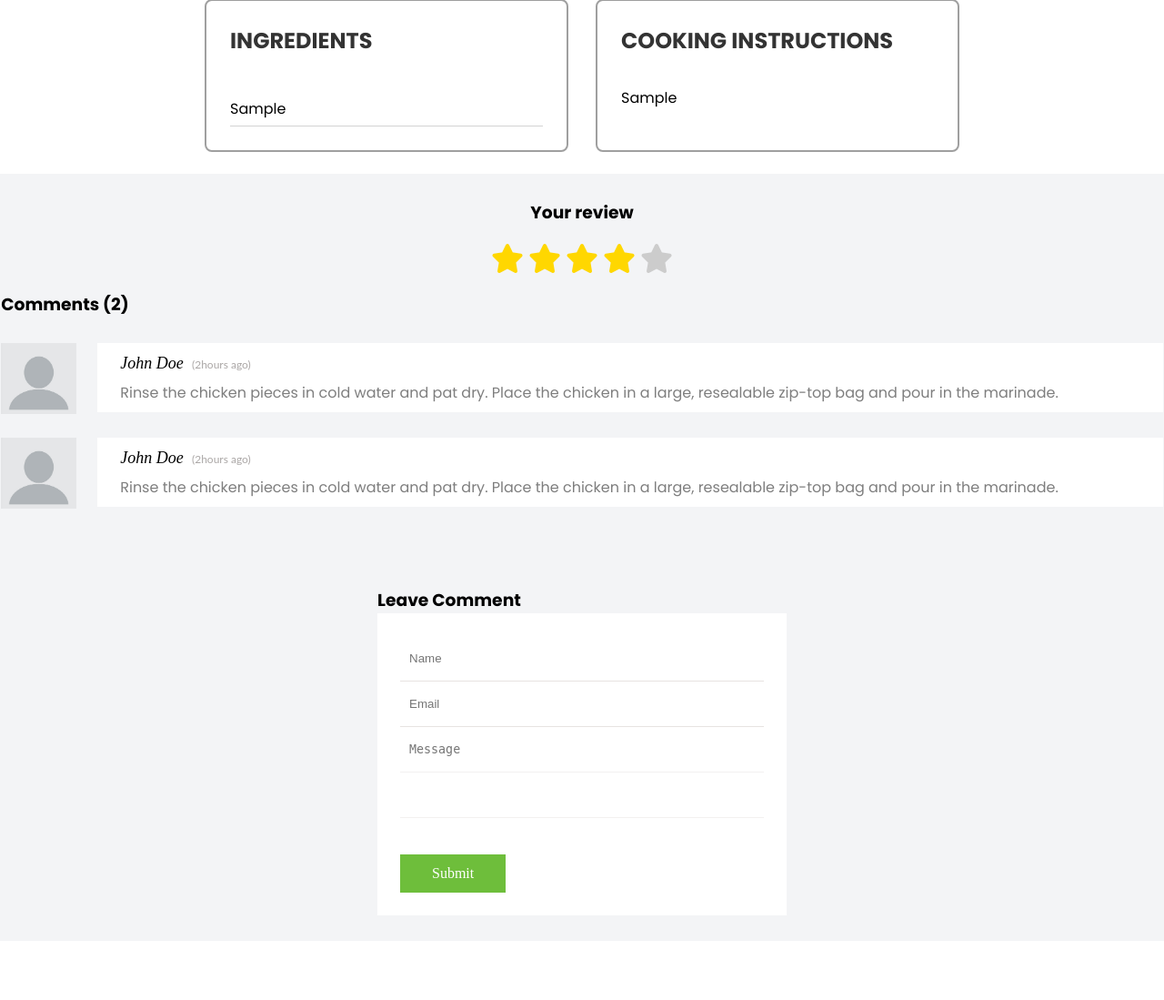
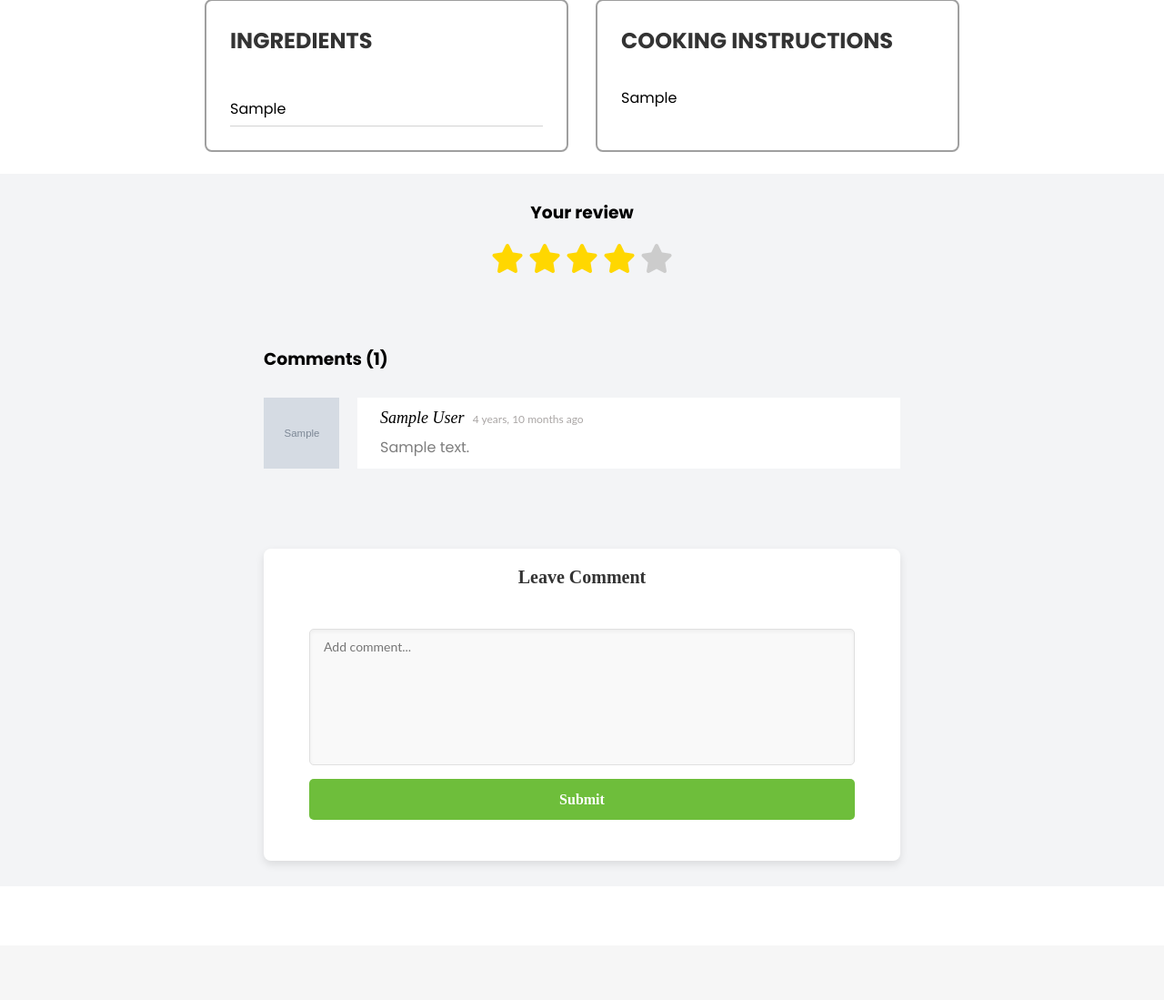
Before and after one commit to dmtr26666/MuscleFuel, a Django app: page /recipes/1/ in a window 1280 px wide. Shown: the part 804-1903 px from the top of the page at 91% size. After the commit the page ends 1755 px from the top, so only its background shows below. Run offline with Django 5.2, Linux system fonts and the light colour scheme; a user stored in the database is signed in; tables that the repository leaves empty hold one stand-in row (values such as "Sample post"); grey boxes marked "Sample" are stand-in pictures; some libraries are stand-ins or nearby versions.

Commit message:
chore: add comments functionality

```diff
--- a/MuscleFuel/recipes/models.py
+++ b/MuscleFuel/recipes/models.py
@@ -73,8 +73,8 @@ class Comment(models.Model):
 
     text = models.TextField(max_length=300)
     date_time_of_publication = models.DateTimeField(auto_now_add=True)
-    to_recipe = models.ForeignKey(to=Recipe, on_delete=models.CASCADE)
-    user = models.ForeignKey(to=UserModel, on_delete=models.CASCADE)
+    to_recipe = models.ForeignKey(to=Recipe, on_delete=models.CASCADE, related_name='comments')
+    user = models.ForeignKey(to=UserModel, on_delete=models.CASCADE, related_name='comments')
 
 
 class SavedRecipe(models.Model):
--- a/MuscleFuel/recipes/urls.py
+++ b/MuscleFuel/recipes/urls.py
@@ -9,6 +9,7 @@ urlpatterns = [
         path('', views.RecipeDetailsView.as_view(), name='recipe-details'),
         path('submit-review/', views.RecipeReviewSubmit.as_view(), name='submit-review'),
         path('toggle-favourite/', views.toggle_favorite, name='toggle-favourite'),
+        path('submit-comment/', views.comment_functionality, name='submit-comment'),
     ])),
     path('add-recipe/', views.RecipeAddView.as_view(), name='recipe-add')
 ]
--- a/MuscleFuel/recipes/views.py
+++ b/MuscleFuel/recipes/views.py
@@ -1,6 +1,7 @@
 from django.contrib.auth.decorators import login_required
 from django.contrib.auth.mixins import LoginRequiredMixin
 from django.db.models import Avg
+from django.db.transaction import commit
 from django.shortcuts import get_object_or_404, redirect
 from django.urls import reverse_lazy
 from django.views import View
@@ -8,7 +9,7 @@ from django.views.generic import ListView, DetailView, FormView, CreateView
 from django_filters.views import FilterView
 
 from MuscleFuel.recipes.filters import RecipeFilter
-from MuscleFuel.recipes.forms import ReviewForm, RecipeCreationForm
+from MuscleFuel.recipes.forms import ReviewForm, RecipeCreationForm, CommentForm
 from MuscleFuel.recipes.models import Recipe, Review, SavedRecipe
 
 
@@ -61,6 +62,8 @@ class RecipeDetailsView(DetailView):
 
         self.object.is_saved = self.object.favourited_by.filter(user=self.request.user).exists()
 
+        context['comments'] = self.object.comments.all()
+
         return context
 
 class RecipeReviewSubmit(LoginRequiredMixin, View):
@@ -101,12 +104,27 @@ class RecipeAddView(LoginRequiredMixin, CreateView):
 
 @login_required
 def toggle_favorite(request, pk):
-    recipe = get_object_or_404(Recipe, pk=pk)
-
     if request.POST:
+        recipe = get_object_or_404(Recipe, pk=pk)
         favorite, created = SavedRecipe.objects.get_or_create(user=request.user, to_recipe=recipe)
 
         if not created:
             favorite.delete()
 
     return redirect('recipe-details', pk=pk)
+
+
+@login_required
+def comment_functionality(request, pk):
+    if request.POST:
+        recipe = get_object_or_404(Recipe, pk=pk)
+        comment_form = CommentForm(request.POST)
+
+        if comment_form.is_valid():
+            comment = comment_form.save(commit=False)
+
+            comment.to_recipe = recipe
+            comment.user = request.user
+            comment.save()
+
+    return redirect('recipe-details', pk=pk)
--- a/MuscleFuel/settings.py
+++ b/MuscleFuel/settings.py
@@ -54,6 +54,7 @@ INSTALLED_APPS = [
     'django_filters',
     'cloudinary',
     'cloudinary_storage',
+    'django.contrib.humanize',
 
 ] + PROJECT_MADE_APPS
 
--- a/static/styles/recipe-details.css
+++ b/static/styles/recipe-details.css
@@ -228,12 +228,16 @@
 }
 
 .recipe-comments {
+    margin-top: 60px;
     margin-bottom: 60px;
+    max-width: 700px;
+    width: 100%;
 }
 .recipe-comments ul li {
-      clear: both;
-      margin-bottom: 28px;
-      margin-top: 28px;
+    display: flex;
+    align-items: flex-start;
+    margin-bottom: 28px;
+    margin-top: 28px;
 }
 .recipe-comments ul li ul {
     margin-left: 107px;
@@ -257,11 +261,9 @@
       color: #aaa6a5;
 }
 .recipe-comments .avatar {
-    float: left;
-    margin-right: 23px;
-    margin-bottom: 23px;
-    width: 83px;
+    flex: 0 0 83px;
     height: 78px;
+    margin-right: 20px;
 }
 .recipe-comments .avatar img {
     width: 100%;
@@ -270,9 +272,14 @@
 }
 
 .recipe-comments .comment {
+    flex: 1;
     background-color: #ffffff;
     overflow: hidden;
     padding: 10px 25px;
+    min-height: 78px;
+    box-sizing: border-box;
+    max-width: 600px;
+    width: 100%;
 }
 .recipe-comments .comment p {
     color: #7e7e7e;
@@ -300,50 +307,66 @@
     color: #000000;
 }
 .comment-form {
-    max-width: 450px;
+    max-width: 700px;
     width: 100%;
+    margin: 0 auto;
+    background-color: #ffffff;
+    padding: 20px 25px;
+    border-radius: 8px;
+    box-shadow: 0px 4px 10px rgba(0, 0, 0, 0.1);
 }
-.comment-form input,
+
+.comment-form h3 {
+    font-family: 'Lora', serif;
+    font-size: 20px;
+    margin-bottom: 20px;
+    text-align: center;
+    color: #333;
+}
+
+.comment-form form {
+    display: flex;
+    flex-direction: column;
+    gap: 15px;
+}
+
 .comment-form textarea {
     width: 100%;
-    border: none;
+    height: 150px;
+    border: 1px solid #e0e0e0;
+    border-radius: 5px;
+    padding: 10px 15px;
+    font-family: 'Lato', sans-serif;
+    font-size: 14px;
+    color: #333;
+    background-color: #f9f9f9;
+    resize: none;
+    box-shadow: inset 0px 2px 4px rgba(0, 0, 0, 0.05);
     outline: none;
-    padding-left: 10px;
-    padding-right: 10px;
 }
-.comment-form input:focus {
-    border: none;
-    outline: none;
-    box-shadow:  none;
-}
-.comment-form input {
-    height: 50px;
-    border-bottom: 1px solid #e7e3e1;
-}
-.comment-form textarea {
-    margin-bottom: 40px;
-    background-color: transparent;
-    display: block;
-    line-height: 50px;
-    overflow: hidden;
-    resize: none;
-    background-image: linear-gradient(#ffffff 49px, #e7e3e1 50px);
-    background-size: 100% 50px;
-    height: 100px;
-    background-attachment: scroll;
-}
+
 .comment-form button {
-    height: 42px;
-    background: #6ebe3b;
+    width: 100%;
+    height: 45px;
+    background-color: #6ebe3b;
+    color: #ffffff;
     font-family: 'Lora', serif;
     font-size: 16px;
-    color: #ffffff;
-    padding: 0 35px;
+    font-weight: bold;
     border: none;
-    transition: 0.2s all ease-in-out;
+    border-radius: 5px;
+    cursor: pointer;
+    transition: background-color 0.3s ease, transform 0.2s ease;
 }
+
 .comment-form button:hover {
-    background: #000000;
+    background-color: #559c2e;
+    transform: translateY(-2px);
+}
+
+.comment-form button:active {
+    background-color: #477f25;
+    transform: translateY(0);
 }
 
 ul {
@@ -364,3 +387,10 @@ a:focus {
     text-decoration: none;
     color: inherit;
 }
+
+#error-message {
+    color: #ff0000;
+    font-size: 14px;
+    margin-top: 10px;
+    display: none;
+}
--- a/templates/recipes/recipe-details.html
+++ b/templates/recipes/recipe-details.html
@@ -1,5 +1,6 @@
 {% extends 'common/base.html' %}
 {% load static %}
+{% load humanize %}
 
 {% block content %}
     <section class="recipe-details-header">
@@ -56,9 +57,12 @@
                 <form method="post" action="{% url 'toggle-favourite' recipe.pk %}" class="favorite-form">
                     {% csrf_token %}
                     {% if recipe.is_saved %}
-                        <button type="submit" id="save-recipe-btn"><i class="fa-solid fa-bookmark"></i> Remove from saved</button>
+                        <button type="submit" id="save-recipe-btn"><i class="fa-solid fa-bookmark"></i> Remove from
+                            saved
+                        </button>
                     {% else %}
-                        <button type="submit" id="save-recipe-btn"><i class="fa-regular fa-bookmark"></i> Save recipe</button>
+                        <button type="submit" id="save-recipe-btn"><i class="fa-regular fa-bookmark"></i> Save recipe
+                        </button>
                     {% endif %}
                 </form>
             </div>
@@ -106,6 +110,41 @@
                 <button type="submit" class="submit-review-button">Submit Review</button>
             </form>
         {% endif %}
+
+        <div class="recipe-comments">
+            <h3 class="lined">Comments ({{ comments|length }})</h3>
+            <ul>
+                {% for comment in comments %}
+                    <li>
+                        <div class="avatar">
+                            <a href="{% url 'profile-details' comment.user.pk %}"><img
+                                    src="{{ comment.user.profile.profile_picture }}" alt="avatar"/></a>
+                        </div>
+                        <div class="comment">
+                            <h5>
+                                <a href="{% url 'profile-details' comment.user.pk %}">{{ comment.user.profile.get_full_name }}</a>
+                            </h5>
+                            <span class="time">{{ comment.date_time_of_publication|timesince }} ago</span>
+                            <p>{{ comment.text }}</p>
+                        </div>
+                    </li>
+                {% endfor %}
+            </ul>
+        </div>
+
+        <div class="comment-form">
+            <h3 class="lined">Leave Comment</h3>
+
+            <form id="commentForm" action="{% url 'submit-comment' recipe.pk %}" method="post">
+                {% csrf_token %}
+                <textarea name="text" id="comment" cols="30" rows="10" placeholder="Add comment..."
+                          maxlength="300"></textarea>
+                <p id="error-message" style="color: red; font-size: 14px; display: none;"></p>
+                <button type="submit" class="submit-comment">Submit</button>
+            </form>
+        </div>
+    </div>
+
     <script>
         const stars = document.querySelectorAll('.star');
         const starRatingInput = document.getElementById('star-rating');
@@ -143,59 +182,27 @@
             });
         });
 
+        document.getElementById('commentForm').addEventListener('submit', function (e) {
+            const commentField = document.getElementById('comment');
+            const errorMessage = document.getElementById('error-message');
+            const commentText = commentField.value.trim();
 
+
+            if (commentText.length === 0) {
+                e.preventDefault();
+                errorMessage.textContent = 'Comment cannot be empty.';
+                errorMessage.style.display = 'block';
+                commentField.focus();
+            } else if (commentText.length > 300) {
+                e.preventDefault();
+                errorMessage.textContent = 'Comment is too long. Maximum length is 300 characters.';
+                errorMessage.style.display = 'block';
+                commentField.focus();
+            } else {
+                errorMessage.style.display = 'none';
+            }
+        });
     </script>
-
-        <div class="recipe-comments">
-            <h3 class="lined">Comments (2)</h3>
-            <ul>
-                <li>
-                    <div class="avatar">
-                        <a href="#"><img src="{% static 'images/profile_pic.jpg' %}" alt="avatar"/></a>
-                    </div>
-                    <div class="comment">
-                        <h5><a href="#">John Doe</a></h5>
-                        <span class="time">(2hours ago)</span>
-                        <p>
-                            Rinse the chicken pieces in cold water and pat dry. Place the chicken in a large, resealable
-                            zip-top bag and pour in the marinade.
-                        </p>
-                    </div>
-                </li>
-
-                <li>
-                    <div class="avatar">
-                        <a href="#"><img src="{% static 'images/profile_pic.jpg' %}" alt="avatar"/></a>
-                    </div>
-                    <div class="comment">
-                        <h5><a href="#">John Doe</a></h5>
-                        <span class="time">(2hours ago)</span>
-                        <p>
-                            Rinse the chicken pieces in cold water and pat dry. Place the chicken in a large, resealable
-                            zip-top bag and pour in the marinade.
-                        </p>
-                    </div>
-                </li>
-            </ul>
-        </div>
-
-        <div class="comment-form">
-            <h3 class="lined">Leave Comment</h3>
-
-            <form action="#" method="post">
-                <div class="row">
-                    <div class="col-md-6">
-                        <input type="text" name="name" placeholder="Name"/>
-                    </div>
-                    <div class="col-md-6">
-                        <input type="email" name="email" placeholder="Email"/>
-                    </div>
-                </div>
-                <textarea name="comment" id="comment" cols="30" rows="10" placeholder="Message"></textarea>
-                <button class="submit-comment">Submit</button>
-            </form>
-        </div>
-    </div>
 
 
 {% endblock %}
```
Also changed, not shown: MuscleFuel/recipes/forms.py (+11 -1 lines). Lines whose indentation alone changed are shown as unchanged.
